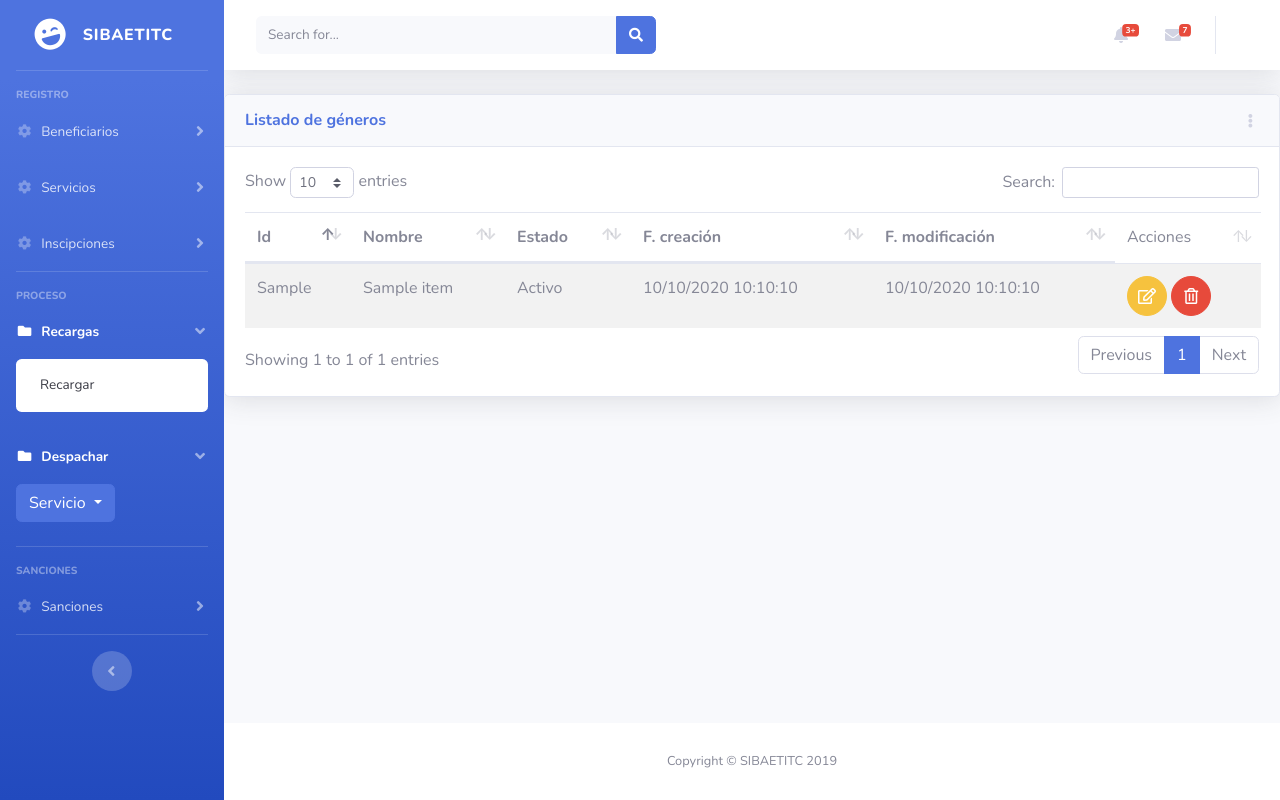
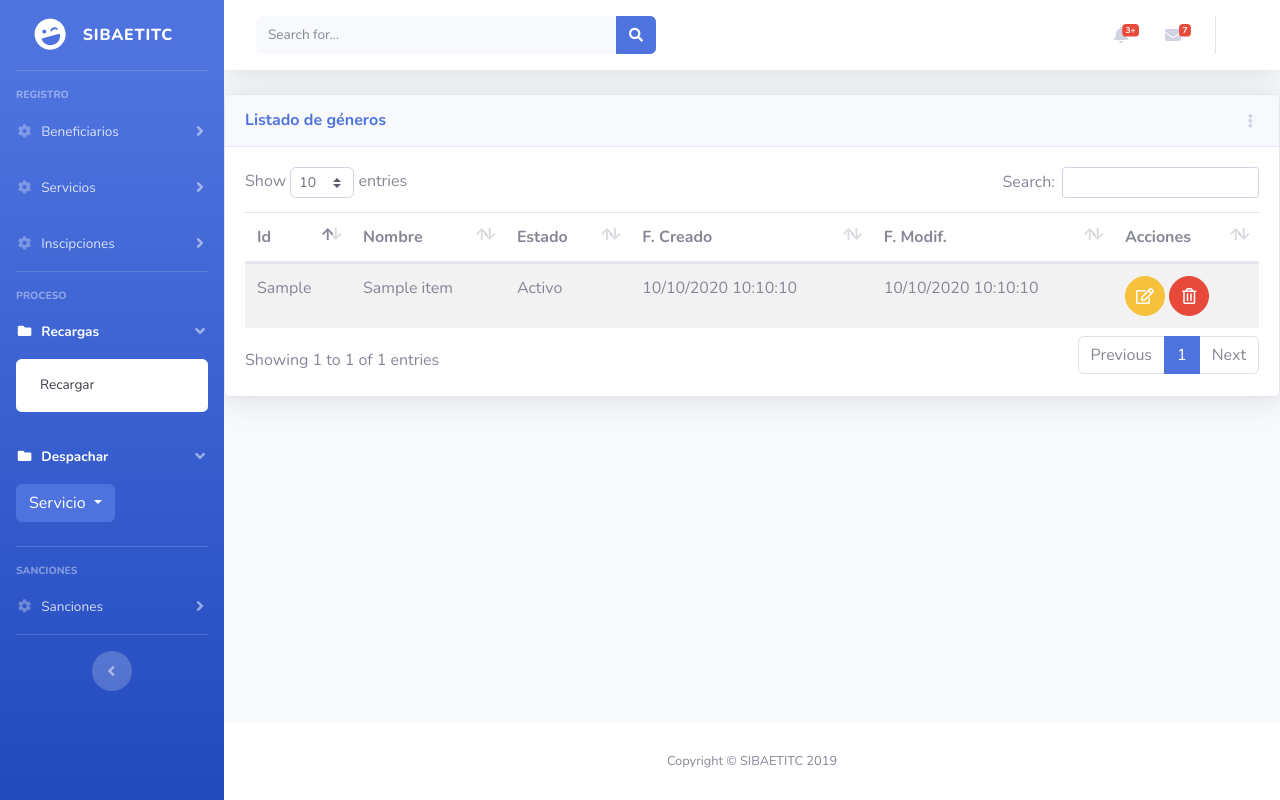
Before and after one commit to JulianDGP/sibaetitc, a Django app: template beneficiarios/templates/beneficiarios/genero_list.html in a window 1280 px wide. Run offline with Django 3.2, Linux system fonts and the light colour scheme; the template is opened without the code that fills it: most values are stand-ins (such as "Sample title", 1, 10 or a date in 2020); some libraries are stand-ins or nearby versions.

Commit message:
Se mejora fomrulario

```diff
--- a/beneficiarios/templates/beneficiarios/genero_form.html
+++ b/beneficiarios/templates/beneficiarios/genero_form.html
@@ -27,8 +27,7 @@
                                 <div class="col-2">
                                 <div class="form-group">
                                 <label for="id_estado">Estado</label>
-                                <input type="checkbox" name="estado" class="form-control" id="id_estado"
-                                {% if obj.estado %} checked {% endif %} >
+                                <input type="checkbox" name="estado" class="form-control" id="id_estado" {% if obj %}{% if obj.estado %} checked {% endif %}{% endif %} checked >
                             </div>
                         </div>
 
--- a/beneficiarios/templates/beneficiarios/genero_list.html
+++ b/beneficiarios/templates/beneficiarios/genero_list.html
@@ -1,7 +1,6 @@
 {% extends 'base/base.html' %}
 
 {% block page_content %}
-<!-- Dropdown Card Example -->
 <div class="card shadow mb-4">
     <!-- Card Header - Dropdown -->
     <div class="card-header py-3 d-flex flex-row align-items-center justify-content-between">
@@ -23,49 +22,47 @@
     </div>
     <!-- Card Body -->
     <div class="card-body">
-        {% if not obj %}No hay géneros{% endif %}
-        {% if obj %}
+        {% if not obj %}
+        <div class="alert alert-info">No hay géneros</div>
+        {% else %}
         <table class="table table-striped table-hover">
             <thead>
             <th>Id</th>
             <th>Nombre</th>
             <th>Estado</th>
-            <th>F. creación</th>
-            <th>F. modificación</th>
-            <td class="all">Acciones</td>
+            <th>F. Creado</th>
+            <th>F. Modif.</th>
+            <th class="all">Acciones</th>
             </thead>
             <tbody>
             {% for item in obj %}
             <tr>
-                <td>{{item.id_genero}}</td>
-                <td>{{item.nombre_genero}}</td>
+                <td>{{ item.id_genero}}</td>
+                <td>{{ item.nombre_genero }}</td>
                 <td>{{ item.estado|yesno:"Activo,Inactivo" }}</td>
                 <td>{{ item.fc|date:"d/m/Y H:i:s" }}</td>
                 <td>{{ item.fm|date:"d/m/Y H:i:s" }}</td>
                 <td>
                     <a href="{% url 'beneficiarios:genero_edit' item.id_genero %}" class="btn btn-warning btn-circle"
-                       role="button"><i class="far fa-edit"></i> </a>
+                       role="button"><i class="far fa-edit"></i></a>
                     <a href="{% url 'beneficiarios:genero_del' item.id_genero %}" class="btn btn-danger btn-circle"
-                       role="button"><i class="far fa-trash-alt"></i> </a>
+                       role="button"><i class="far fa-trash-alt"></i></a>
                 </td>
             </tr>
             {% endfor %}
             </tbody>
         </table>
-
         {% endif %}
     </div>
 </div>
-
 {% endblock %}
-
 
 {% block js_page %}
 <script>
-    //Call the dataTables JQuery plugin
-    $(document).ready(function(){
+  // Call the dataTables jQuery plugin
+  $(document).ready(function() {
     $('.table').DataTable();
-    });
+  });
 
 </script>
 {% endblock %}
```
Also changed, not shown: db.sqlite3.
